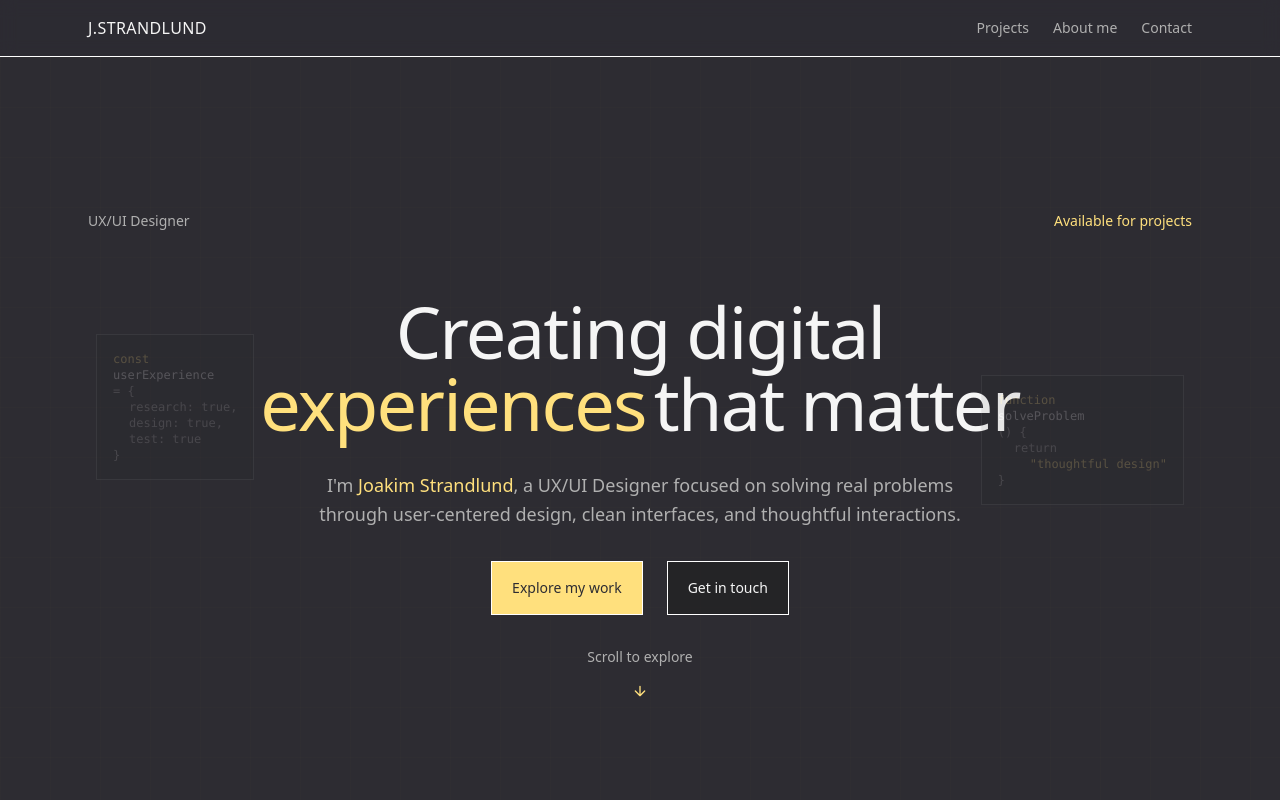
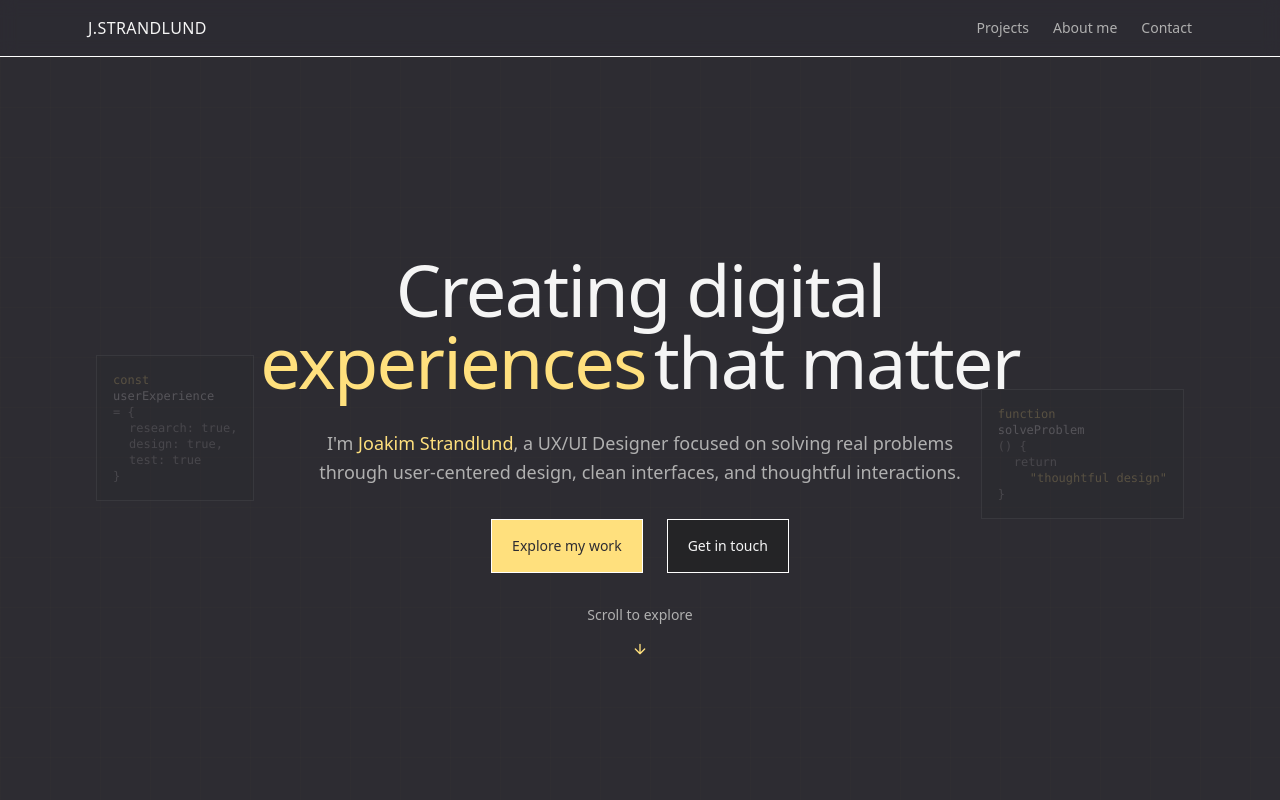
Before and after one commit to joakimstrandlund/JoakimPortfolio, a Next.js app: page / in a window 1280 px wide. Shown: the top 800 px of the page. Built offline with nearby package versions, Linux system fonts and the light colour scheme; a web font is replaced by a local one.

Commit message:
Remove status bar text from hero section
- Removed 'UX/UI Designer' text from left side
- Removed 'Available for projects' text from right side
- Hero section now has cleaner, more focused layout
- Main headline and content are now the primary focus

```diff
--- a/app/page.tsx
+++ b/app/page.tsx
@@ -24,12 +24,7 @@ export default function Home() {
           ></div>
         </div>
 
-        <div className="max-w-6xl mx-auto px-6 w-full relative z-10">
-          {/* Top status bar */}
-          <div className="flex justify-between items-center mb-16">
-            <div className="text-body text-sm">UX/UI Designer</div>
-            <div className="text-accent text-sm font-medium">Available for projects</div>
-          </div>
+                <div className="max-w-6xl mx-auto px-6 w-full relative z-10">
 
           {/* Main content */}
           <div className="text-center space-y-8">
```
